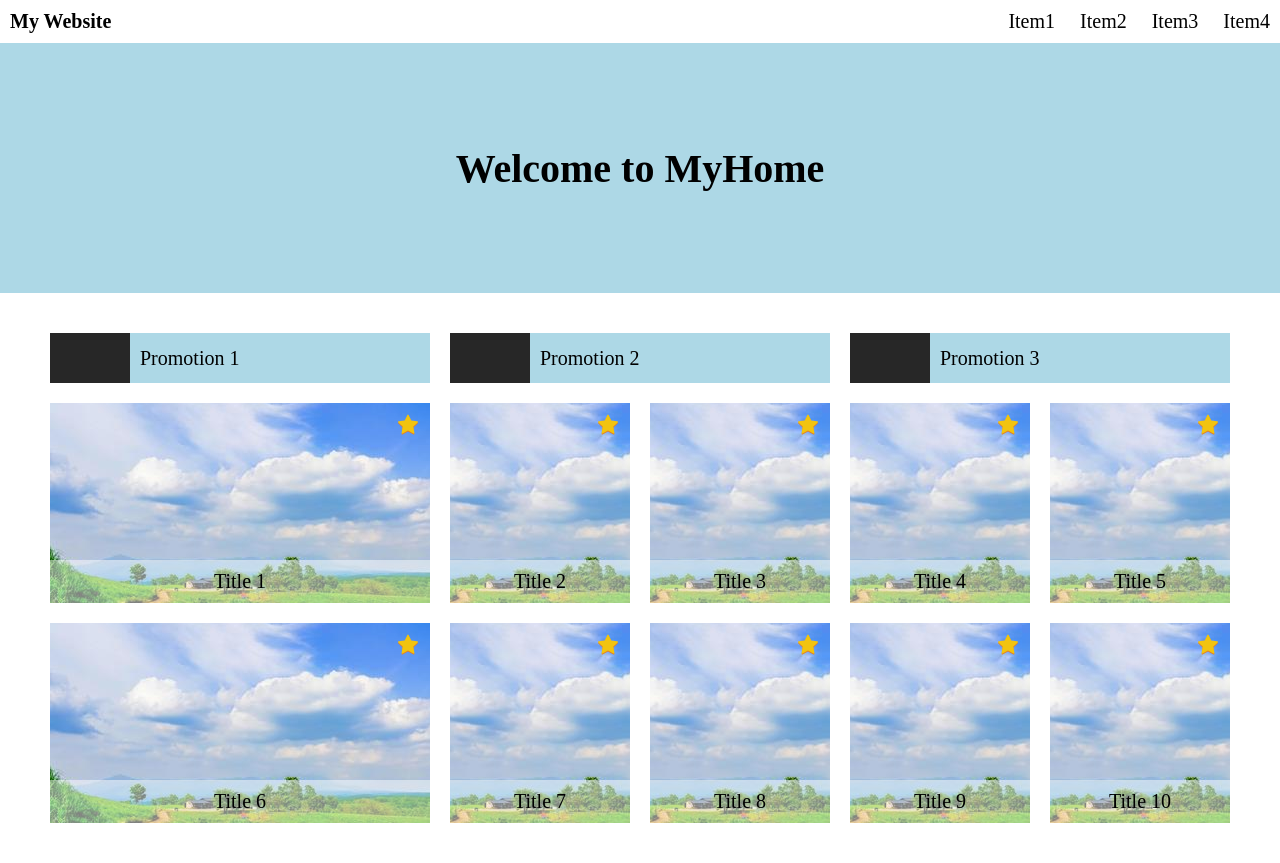
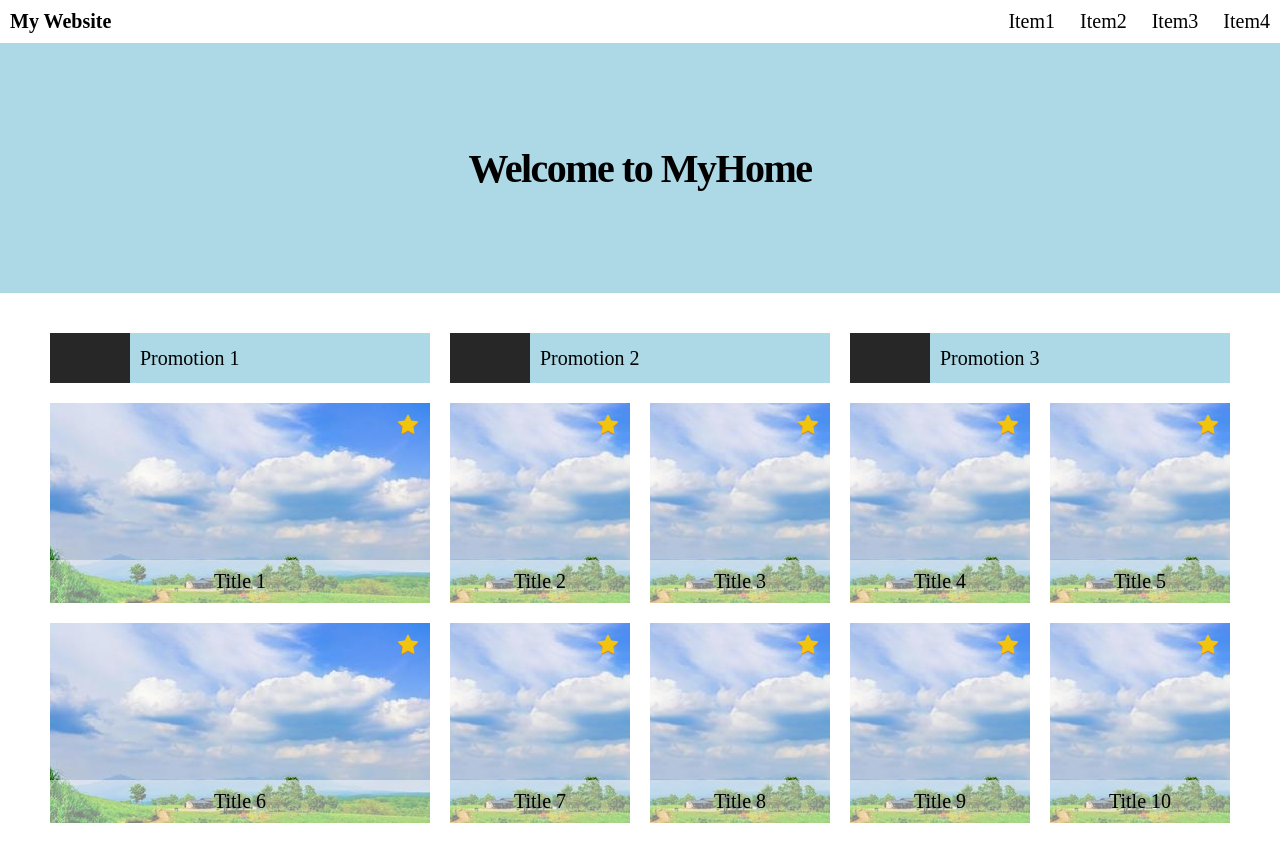
Before and after one commit to z50205/Wehelp_Stage1, a plain HTML site: page Wehelp_stage1/week1/index.html in a window 1280 px wide. Drawn offline with Linux system fonts and the light colour scheme.

Commit message:
use letter-spacing:-1.5px to center info text in a line.

```diff
--- a/Wehelp_stage1/week1/css/style.css
+++ b/Wehelp_stage1/week1/css/style.css
@@ -51,7 +51,7 @@ ul.nav_items li {
 }
 .info_text{
     font-size: 40px;
-    white-space: nowrap;
+    letter-spacing: -1.5px;
 }
 .content{
     display: flex;
```
